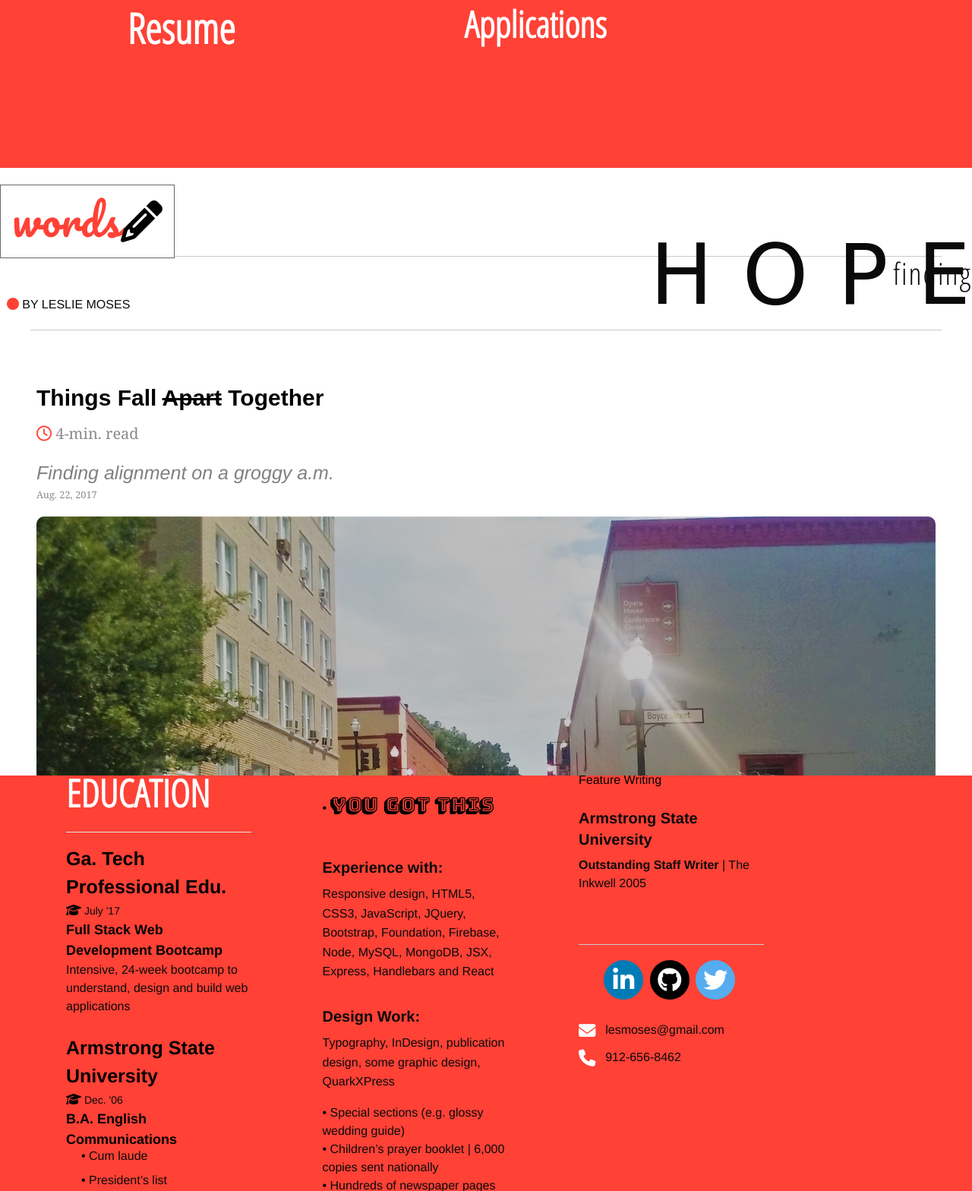
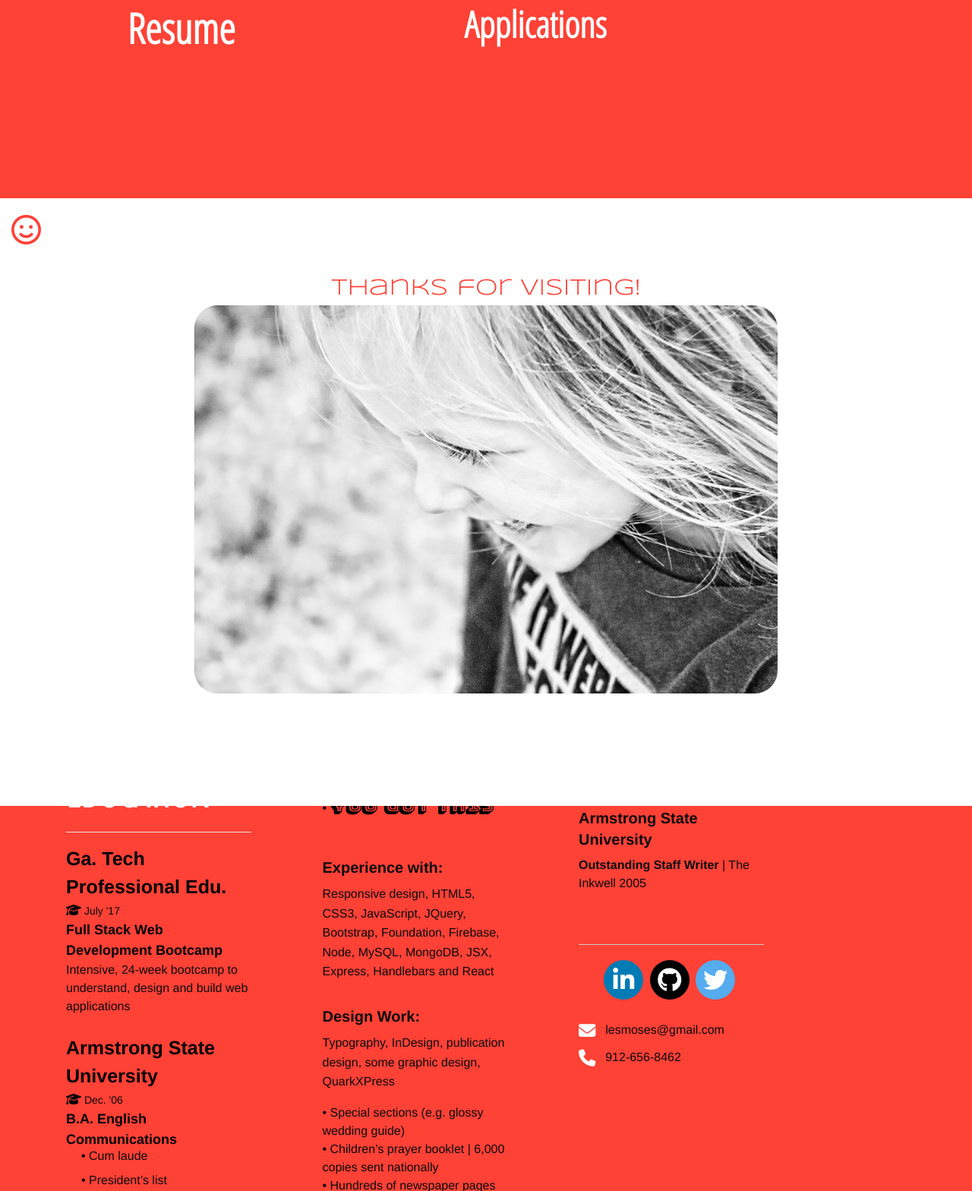
Before and after one commit to LeslieMoses/Mose, a PHP site: page / in a window 1280 px wide; the page is wider, and only the part inside the window is pictured. Shown: the part 499-2067 px from the top of that part at 76% size. Run offline with PHP 8.4, Linux system fonts and the light colour scheme; some libraries are stand-ins or nearby versions; some web fonts are replaced.

Commit message:
drawer changes

```diff
--- a/css/app.css
+++ b/css/app.css
@@ -173,13 +173,13 @@ font-size:210px;
 }
 #getYourTextColor {
     /* @extend .transition*/
-    margin-top: 20px;
+    /* margin-top: 20px; */
     background-color: #FF4136;
-    border: 1px solid #FF4136;
+    /* border: 1px solid #FF4136; */
     line-height: 0;
     display: inline-block;
     box-sizing: border-box;
-    padding: 20px 15px;
+    /* padding: 20px 15px; */
     /*      border-radius: 60px;*/
     color: white;
 /*     letter-spacing: 0.01em; */
@@ -187,8 +187,6 @@ font-size:210px;
     top: 20px;
     z-index: 1;
     font-size: 20px;
-    font-weight: bold;
-    font-family: 'Comfortaa', cursive;
 }
 #getYourTextColor:hover {
     color: white;
@@ -672,14 +670,14 @@ font-size: 50px;
     color: #FF4136;
     letter-spacing: none;
     margin-top: 2px;
-    border: .5px solid #666;
+    /* border: .5px solid #666; */
         font-family: 'Pacifico', cursive;
 
 
 }
 
 
-#yearButton:hover {
+.button #yearButton:hover {
     color: white;
     background-color: #FF4136;
     border: 1px solid grey;
@@ -974,6 +972,10 @@ size: 20px;
     color: #FF4136;
     text-align: center;
 }
+
+element.style {
+    height: 563px;
+}
     }
 
 
@@ -1121,15 +1123,28 @@ h3 {
     line-height: 0px;
     background: white;
     color: #FF4136;
-    border: .5px solid #666;
+    /* border: .5px solid #666; */
         font-family: 'Pacifico', cursive;
-    font-size: 55px;
-    font-weight: lighter;
-        margin-top: 2px;
+    font-size: 39px;
+    border:none;
+        /* margin-top: 2px; */
+            position: absolute;
+    top: 0%;
 }
+/* #yearButton:hover {
+    color: #FF4118 ;
+} */
 
 #offCanvasBottom1 {
     background: white;
+}
+
+.fa-smile-o{
+ color: #FF4136;
+}
+
+.fa-smile-o:hover{
+ color: darksalmon;
 }
  .image-hover-wrapper .image-hover-wrapper-banner {
 
--- a/css/foundation.css
+++ b/css/foundation.css
@@ -2981,7 +2981,8 @@ select {
   width: 100%;
   height: 100%;
   -ms-transform: translateY(90%);
-      transform: translateY(90%);
+  /* CHANGED THIS 08-26-17 */
+      transform: translateY(95%);
   overflow-x: auto; }
   .position-bottom.is-open ~ .off-canvas-content {
     -ms-transform: translateY(-250px);
@@ -2999,7 +3000,6 @@ select {
     -ms-transform: none;
         transform: none;
         height: 100%;
-
           }
 
 .off-canvas-content {
--- a/index.html
+++ b/index.html
@@ -337,86 +337,16 @@
 <!-- Off-canvas content -->
                             <div class="yearHeader">
 
-                                <button type="button" id="yearButton" data-toggle="offCanvasBottom1">words<span style="color:black"><i class="fa fa-pencil 1x" aria-hidden="true"></i></span></button>
+                                <button type="button" id="yearButton" data-toggle="offCanvasBottom1"><span style="color:#666"><i class="fa fa-smile-o lg" aria-hidden="true"></i></span></button>
                                 <br>
                                 <br>
                                 <br>
                                 <br>
 
-<hr style="color:#FF4136">
-<div class="blogTitle">finding<span class="blogTitle2"> H O P E </span></div>
-<br>
- <p>&nbsp;&nbsp;<span aria-hidden="true" class="fa fa-circle  witness" style="color: #FF4136;"></span> BY LESLIE MOSES</p>
-<hr>
-<!-- START TRY  responsive blog -->
-<div class="responsive-blog-post">
-  <div class="individual-post">
-    <h3>Things Fall <strike>Apart</strike>&nbsp;Together</h3>
-    <p class="baseTxt"><span aria-hidden="true" class="fa fa-clock-o  witness" style="color: #FF4136;"></span> 4-min. read  </p>
-     <h4 style="color:grey; font-style:italic">Finding alignment on a groggy a.m.</h4>
-    <p class="date">Aug. 22, 2017</p>
-    <img src="css/images/famSky.jpg" style="border-radius: 10px">
-    <br><br>
 
-    <p> In a world where things notoriously fall apart, sometimes you can get up early, trust a meteorologist and see things align beautifully, namely the sun and moon and a trip to my old home in South Carolina.</p>
-<p> A year ago, my Uncle Randy, a meteorologist in Florida, prepared for the Aug. 21 eclipse that I knew nothing about. </p>
-<p>When I arrived groggy and ready to go on Monday at 7:30 a.m., he had plenty of square paper glasses, scientific internet sites and plans A, B, and, if need be, several Cs ready. </p>
-<p>Eclipse-bound, Uncle Randy and Aunt Eloise occupied the front seats of Eloise’s Honda; my Aunt Nancy and I sat in the back. </p>
-<p>Nancy and I laughed and danced to oldies, pretending we’re Eloise’s inept and out-of-sync backup singers. </p>
-<p>But it’s not all fun and games. </p>
-<p>Talk turned celestial, and questions such as, “What’s a cloud?” were allowed and answered by the meteorologist. </p>
-<p>Eloise and I put on our eclipse glasses and looked from the moving car at the sun. I’m just practicing for the real thing, but think the sun looks rather bare and humble before her big event just a few hours away. </p>
-<p>Traffic is medium-heavy. </p>
-<p>Plan A, settling in Orangeburg, S.C. to view the eclipse, is scratched. Too cloudy. </p>
-<p>Plan B is a go. </p>
-<p>Now Randy asks me: Which Newberry exit should we take? </p>
-<p>He knows skies, but I knew the first exit would take us straight downtown, and that we could find parking if he turned left off traffic-blocked Main Street. </p>
-<p>I had worked as a reporter in the city of 10,000, designated as an official NASA viewing site for the 2017 eclipse. But this was a new sight. </p>
-<p>People crowded restaurants and stood outside of ice cream parlors and coffee shops in lines that wound into the street. </p>
-<p>A nice couple running an antique shop let us use their bathroom, and pointed out a restaurant on a back street that just opened. We ate chips, chicken and tuna salad sandwiches, and praised the cool indoor air. </p>
-<p>A corner television showed full eclipse sites already in effect. The sun’s unique glow was a cool sight for sure.  </p>
-<p>But we kept donning our shades and stepping outside to see the sky ourselves. </p>
-<p> “Cloudy!” Randy announced once. </p>
-<p>Eloise noticed that a hush then fell over the restaurant. No one could see the sun. </p>
-<p>Plan C was now on the table with about 25 minutes to go. </p>
-<p>Randy’s online map showed two small rain storms nearby, but we could still drive south to be smack on the path of totality. (Newberry sat just north of it.) </p>
-<p>But then Nancy reported a “perfect” sky and we were set to stay. </p>
-<p>Standing on another closed street, we gazed upward along with hundreds of others downtown, wearing cardboard-framed glasses. </p>
-<p>In the dance, the sun now looked like the oft-seen shape of the moon: A thumbnail sliver, but the sun’s crescent shone more bright and yellow. </p>
-<p>Quiet and mild-mannered Randy was different, too. This was meteorologist Christmas, and Eloise announced on the phone with her son, “Everybody is hyper!” </p>
-<p> “This is just awesome!” Randy said. </p>
-<p>The afternoon sky looked more like 7 p.m., prompting pre-mature glows from streetlights. It didn’t feel like evening, though. </p>
-<p>It felt like a good kind of eerie with us all standing out there, soon cheering when the thinning thumbnail was all but covered by the moon. </p>
-<p>And then it happened. </p>
-<p>“Holy shit! That’s the corona!” yelled Randy. </p>
-<p>The sun saved her best for the masses, and shone in her holy blazing skirt that I never saw coming. Randy said we could take off our glasses. </p>
-<p>What we saw was only for the bare, cardboard-framed eye; it was prohibited to cameras. </p>
-<p>No video on television showed what I saw. Not even close. </p>
-<p>Randy said not to tell others that what photos showed didn’t compare to what we saw live, but I’m going to say it. </p>
-<p>If TV showed an unlit match head, we saw it ablaze. </p>
-<p>I couldn’t take a good picture, and only wasted a few seconds trying. </p>
-<p>There it was. The corona. </p>
-<p>I didn’t expect such brilliance. </p>
-<p>I came for a cool sight and stood there, dazzled by glory instead. </p>
-<p> “This is it! That’s a solar eclipse!” yelled Randy. </p>
-<p>And the moon moved, Randy led a final cheer and the day’s second dawn unfolded. </p>
-<p>Crickets then chirped and birds sang loudly. </p>
-<p> “It freaks nature out,” Randy said. </p>
-<p>It freaked me out, too. And not only the sight was out of sight. </p>
-<p>It’s the alignment of it all. </p>
-<p>It’s my groggy morning and cynicism in a half-hearted pursuit of a once-in-a-lifetime event, just moving along like the moon. </p>
-<p>But my Newberry know-how aligned with fun aunts and a determined meteorologist uncle, and suddenly I’m gazing at the unexpected. </p>
-<p>The drive home, which normally takes about 3 hours, took about 7. </p>
-<p>But Nancy and I danced away some of the monotony, and I took out my notebook and wrote my gut-felt reaction to the eclipse in small letters, uncomfortable with my optimism: </p>
-<p>“Better than expected.” </p>
-<hr>
-    <!-- <a class="button" href="#">Read On</a> -->
-  </div>
-</div>
-<!-- END TRY responsive blog -->
 
                                     <div id="yearInColorHead">
- Thanks for S<span style="color:skyblue">t</span><i class="fa fa-smile-o" aria-hidden="true"></i><span style="color:#FF4136">p</span>ping by!
+ Thanks for Visiting</span><span style="color:#FF4136">!</span>
                                         <br>
                                       <div class="smile"><img  src="css/images/smile.jpg" alt="Moses">                                <br>
                                 <br></div>
```
Also changed, not shown: blog.html (added, +71 -0 lines).
